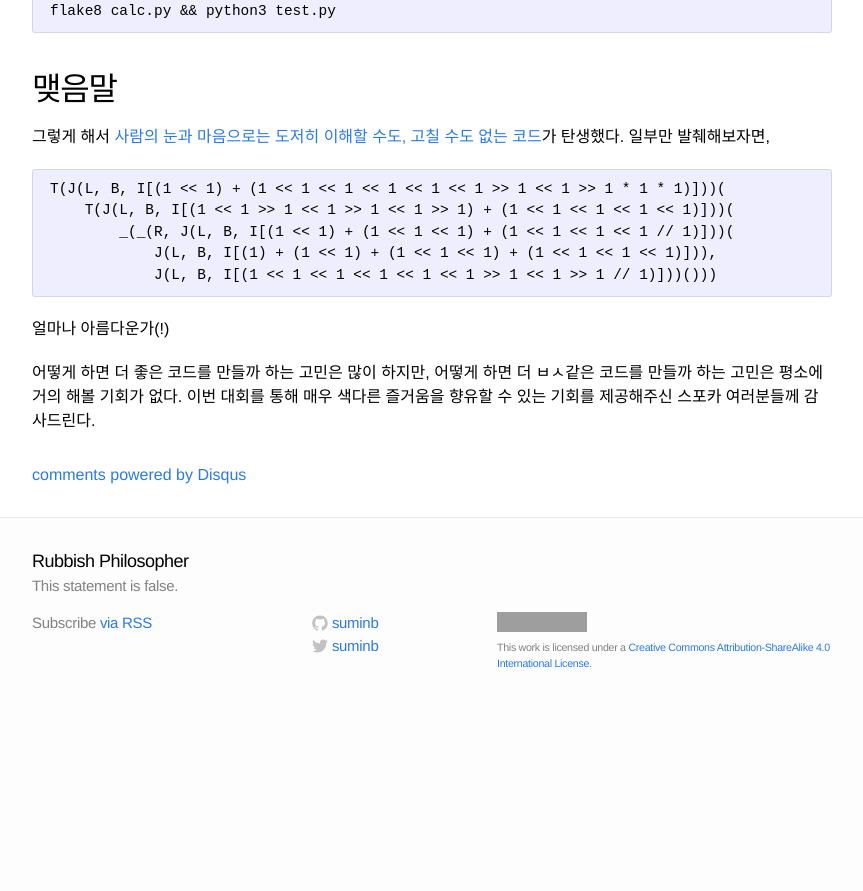
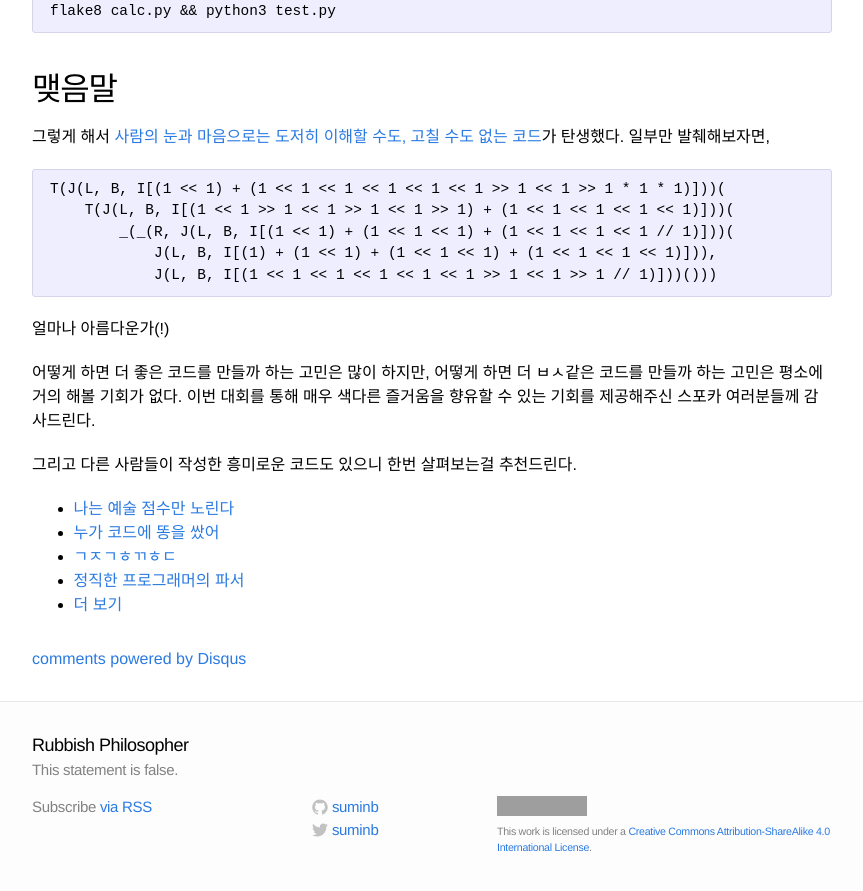
Before and after one commit to suminb/blog-suminb-com, a Jekyll site: the page built from _posts/2016-08-15-spoqa-pycon-2016-obfuscation-contest.markdown, in a window 1280 px wide and 900 px high, scrolled down 10413 px. Shown: the top 891 px of the window, without its empty margins (208-1071 px from the left). Built offline with Jekyll 4.4.1, drawn with Linux system fonts in a browser that asks for light colours; formulas are drawn with MathJax 3; comment, search, counter and statistics services are not loaded; before the commit the page ends 11129 px from its top, so only the background shows below that; grey boxes are pictures that could not be loaded.

Commit message:
Revise a post

```diff
--- a/_posts/2016-08-15-spoqa-pycon-2016-obfuscation-contest.markdown
+++ b/_posts/2016-08-15-spoqa-pycon-2016-obfuscation-contest.markdown
@@ -411,5 +411,14 @@ Tips & Tricks
 
 어떻게 하면 더 좋은 코드를 만들까 하는 고민은 많이 하지만, 어떻게 하면 더 ㅂㅅ같은 코드를 만들까 하는 고민은 평소에 거의 해볼 기회가 없다. 이번 대회를 통해 매우 색다른 즐거움을 향유할 수 있는 기회를 제공해주신 스포카 여러분들께 감사드린다.
 
+그리고 다른 사람들이 작성한 흥미로운 코드도 있으니 한번 살펴보는걸 추천드린다.
+
+* [나는 예술 점수만 노린다](https://github.com/spoqa/spoqa-pycon-2016-obfuscation-contest/pull/16/files)
+* [누가 코드에 똥을 쌌어](https://github.com/spoqa/spoqa-pycon-2016-obfuscation-contest/pull/14/files)
+* [ㄱㅈㄱㅎㄲㅎㄷ](https://github.com/spoqa/spoqa-pycon-2016-obfuscation-contest/pull/13/files)
+* [정직한 프로그래머의 파서](https://github.com/spoqa/spoqa-pycon-2016-obfuscation-contest/pull/8/files)
+* [더 보기](https://github.com/spoqa/spoqa-pycon-2016-obfuscation-contest/pulls)
+
+
 [code]: https://github.com/spoqa/spoqa-pycon-2016-obfuscation-contest/pull/10/files
 [Kurtovic]: https://benkurtovic.com/2014/06/01/obfuscating-hello-world.html
```
